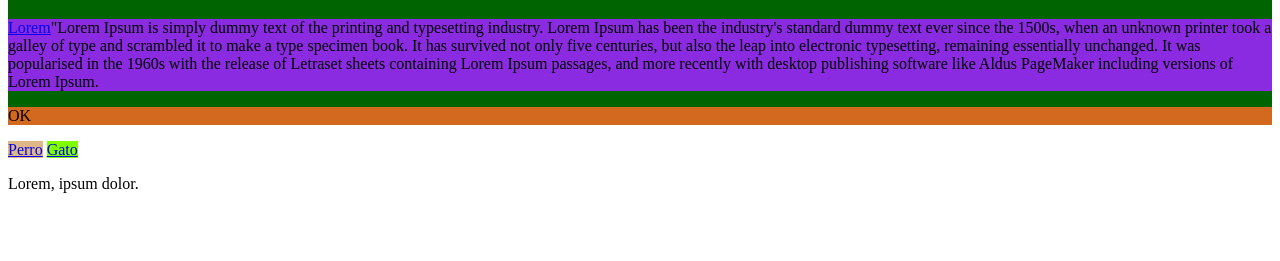
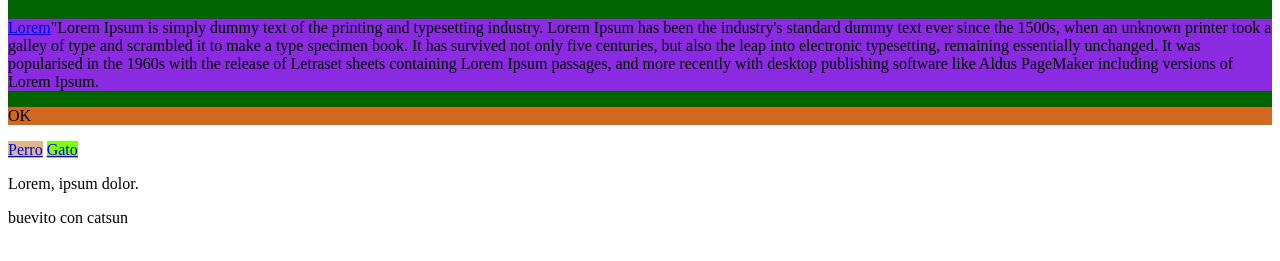
Before and after one commit to AlexicGarcode/Web-DevelopmentGen, a plain HTML site: page HTML/Clase 4/index.html in a window 1280 px wide. Shown: the part 61-322 px from the top of the page. Drawn offline with Linux system fonts and the light colour scheme.

Commit message:
p element added

```diff
--- a/HTML/Clase 4/index.html
+++ b/HTML/Clase 4/index.html
@@ -25,6 +25,7 @@
     <div> <a href="#" style="background-color: burlywood;">Perro</a> <a href="#"
             style="background-color: chartreuse;">Gato</a>
         <p>Lorem, ipsum dolor.</p>
+        <p>buevito con catsun</p>
     </div>
 
 </body>
```
